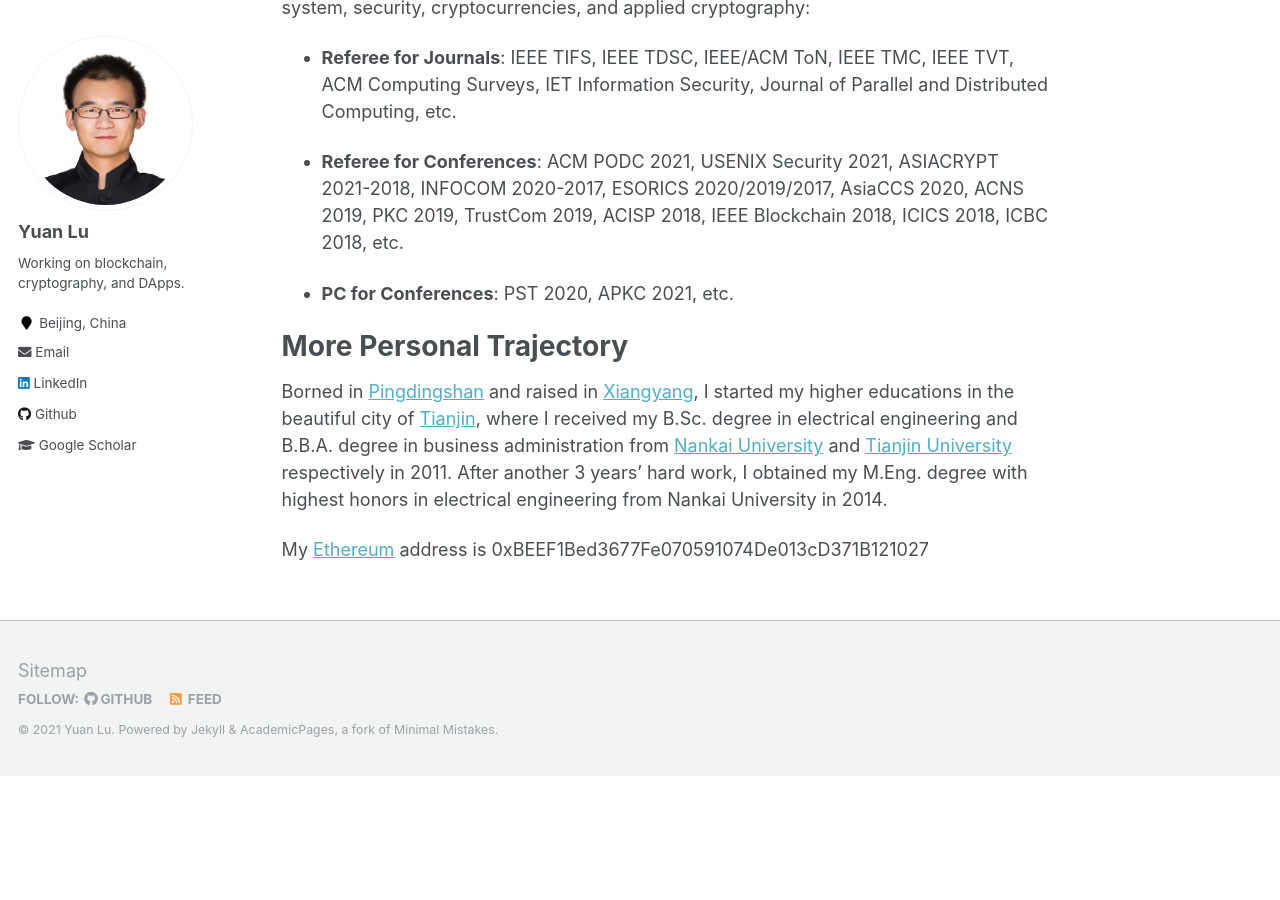
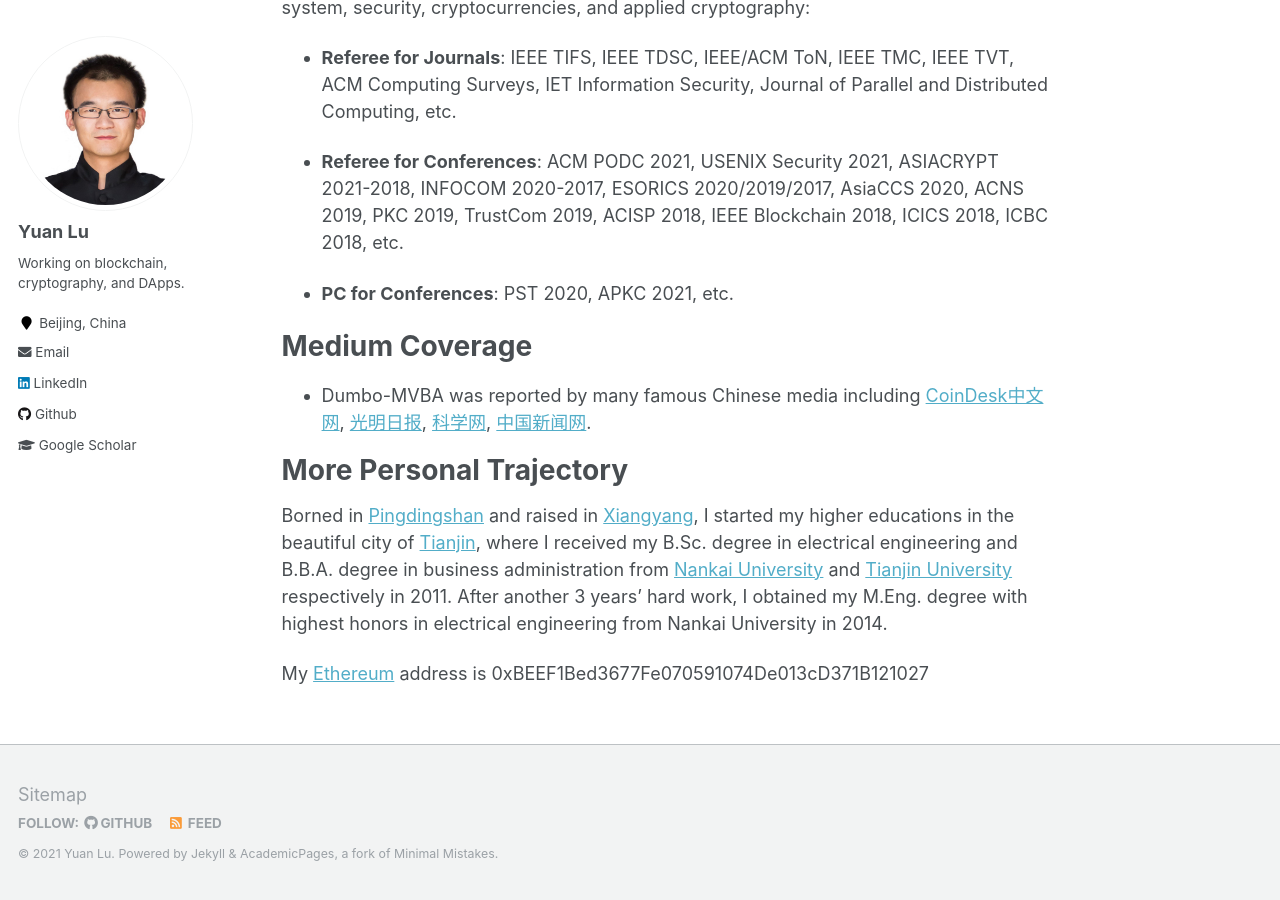
Before and after one commit to yylluu/yylluu.github.io, a Jekyll site: the page built from _pages/about.md, in a window 1280 px wide and 900 px high, scrolled down 1655 px. Built offline with Jekyll 4.4.1, drawn with Linux system fonts in a browser that asks for light colours; before the commit the page ends 2431 px from its top, so only the background shows below that.

Commit message:
Create about.md

```diff
--- a/_pages/about.md
+++ b/_pages/about.md
@@ -72,6 +72,11 @@
 - **PC for Conferences**: PST 2020, APKC 2021, etc.
 
 
+Medium  Coverage
+======
+
+- Dumbo-MVBA was reported by many famous Chinese media including [CoinDesk中文网](http://www.coindeskchinese.com/#/article/4976), [光明日报](https://app.gmdaily.cn/as/opened/n/85ece7999ee2440391078c2b7c43d890), [科学网](http://news.sciencenet.cn/sbhtmlnews/2021/2/360847.shtm?id=360847), [中国新闻网](http://www.chinanews.com/gn/2021/02-08/9407601.shtml).
+
 
 More Personal Trajectory
 ======
```
